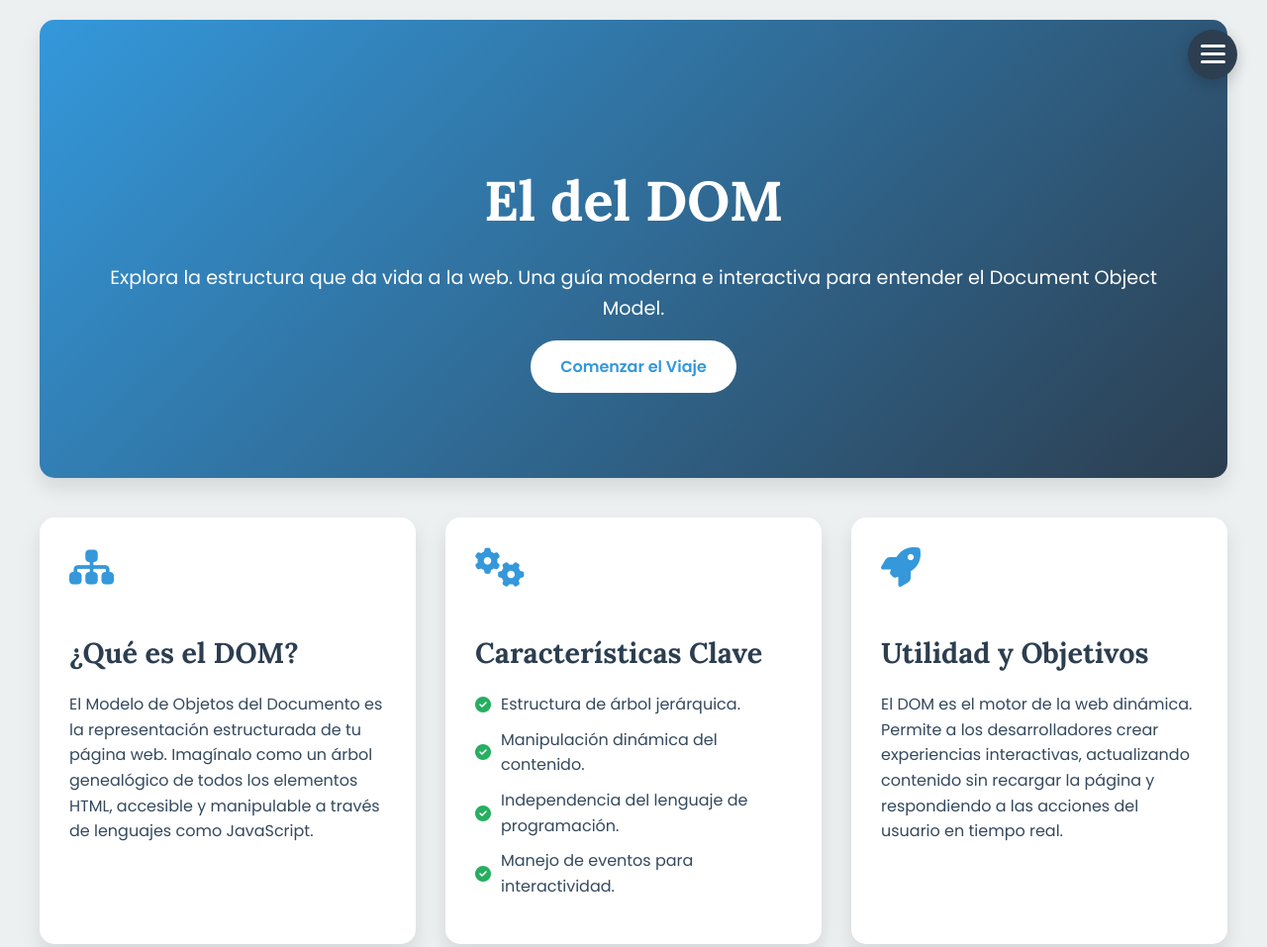
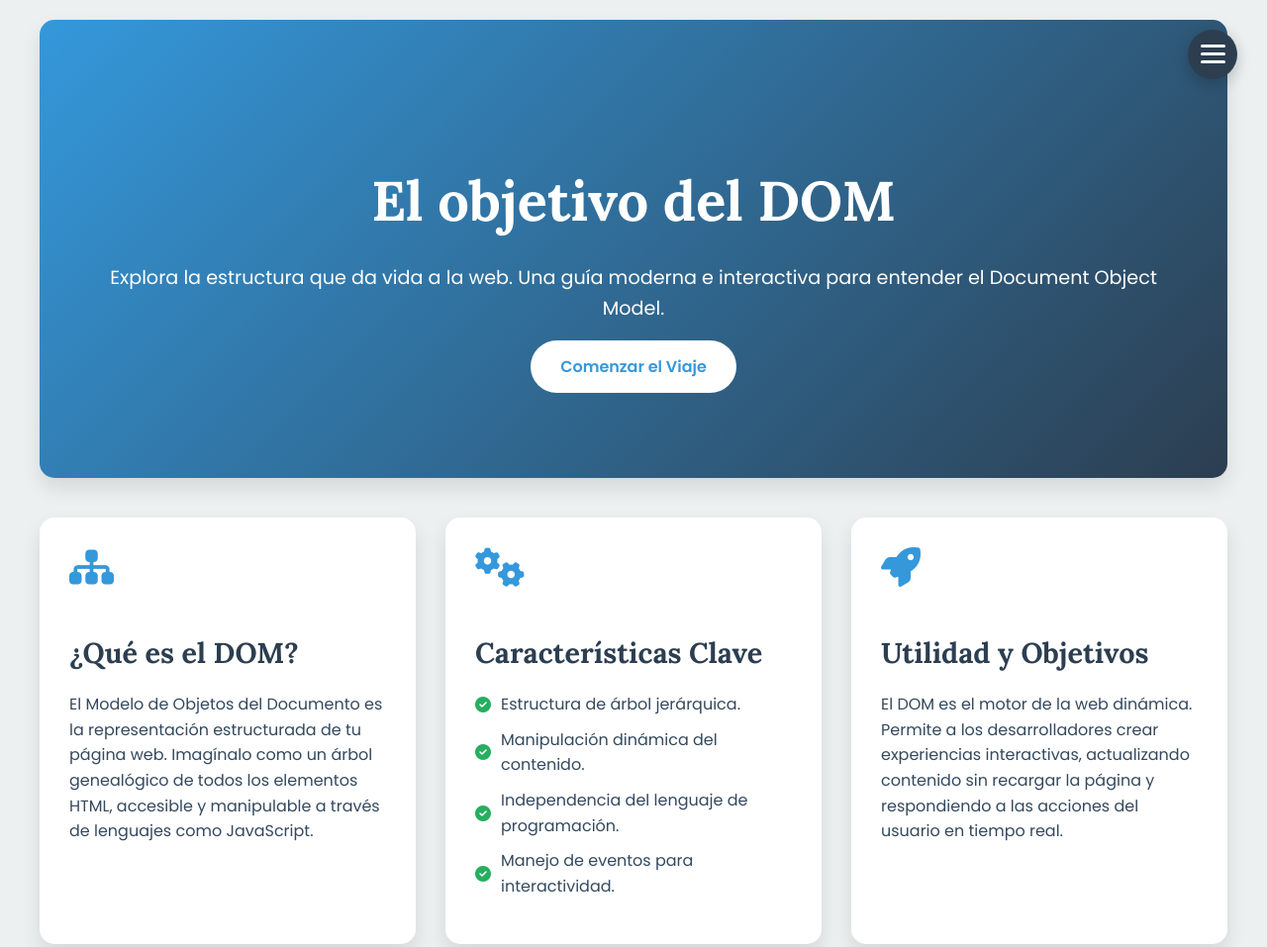
Before and after one commit to polantamba/pol_projects_DOM, a plain HTML site: page index.html in a window 1280 px wide. Shown: the top 957 px of the page at 99% size. Drawn offline with Linux system fonts and the light colour scheme.

Commit message:
arreglo enunciados pol_projects

```diff
--- a/index.html
+++ b/index.html
@@ -35,7 +35,7 @@
     <div class="contenedor">
         <header class="seccion-hero">
             <div class="texto-hero">
-                <h1>El del DOM</h1>
+                <h1>El objetivo del DOM</h1>
                 <p>Explora la estructura que da vida a la web. Una guía moderna e interactiva para entender el Document Object Model.</p>
                 <a href="#definicion" class="boton-cta">Comenzar el Viaje</a>
             </div>
```
